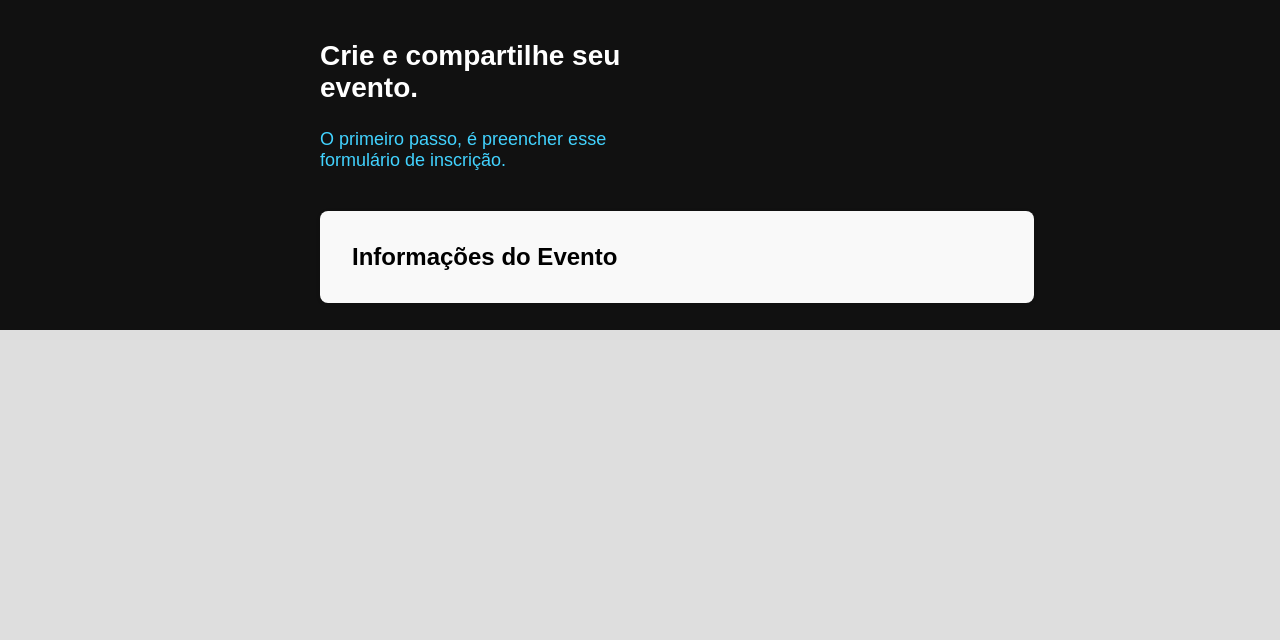
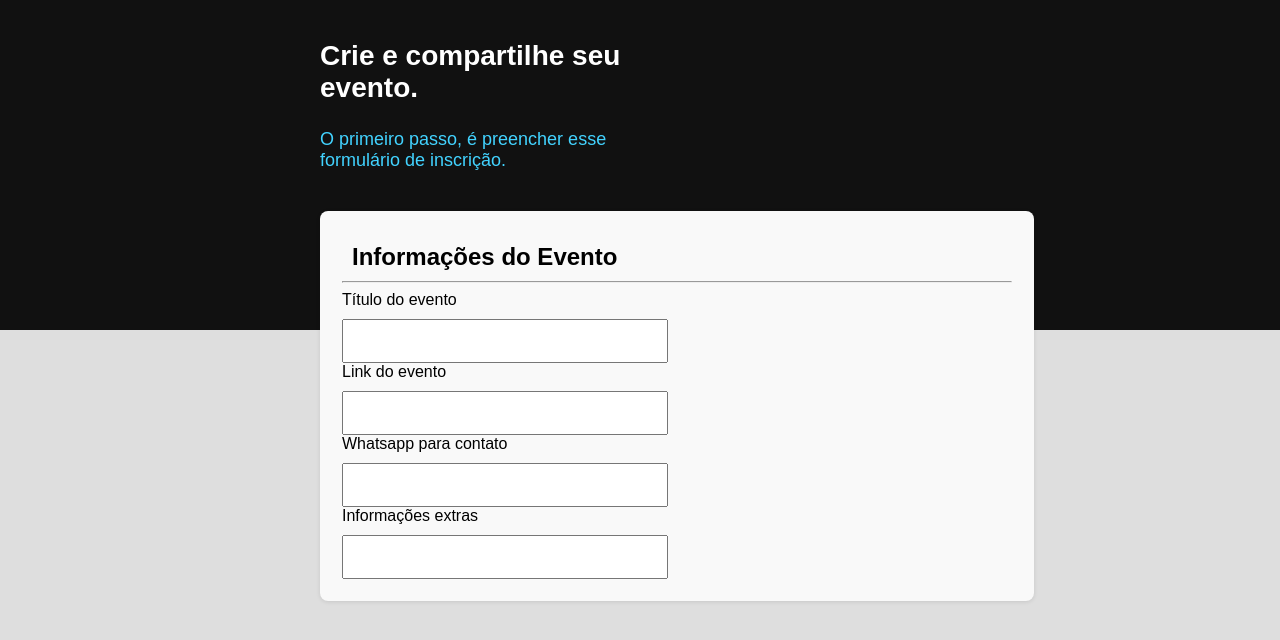
Before and after one commit to Katrisbug/cadastro-de-evento, a plain HTML site: page index.html in a window 1280 px wide. Shown: the top 640 px of the page. Drawn offline with Linux system fonts and the light colour scheme.

Commit message:
input e label

```diff
--- a/css/style.css
+++ b/css/style.css
@@ -51,3 +51,15 @@ body {
     color: black;
     margin: 10px;
 }
+
+label {
+    color: black;
+}
+
+input {
+    display: block;
+    margin-top: 10px;
+    padding: 10px;
+    border-radius: 0 0 10px 0 rgba(0,0,0,0.1);
+
+}
--- a/index.html
+++ b/index.html
@@ -13,6 +13,30 @@
         <p>O primeiro passo, é preencher esse formulário de inscrição.</p>
     <div class="login-box">
         <h2>Informações do Evento</h2>
+        <hr>
+
+        <form>
+            <label for="text">Título do evento</label>
+
+            <input type="text" id="text"
+            text="text" style="width: 45%; height: 20px; font-size: 10px;">
+
+            <label for="link">Link do evento</label>
+
+            <input type="link" id="link"
+            link="link" style="width: 45%; height: 20px; font-size: 10px;">
+
+            <label for="number">Whatsapp para contato</label>
+
+            <input type="number" id="number"
+            link="number" style="width: 45%; height: 20px; font-size: 10px;">
+
+            <label for="text">Informações extras</label>
+
+            <input type="text" id="text"
+            text="text" style="width: 45%; height: 20px; font-size: 10px;">
+
+        </form>
     </div>
 </div>
 </body>
```
